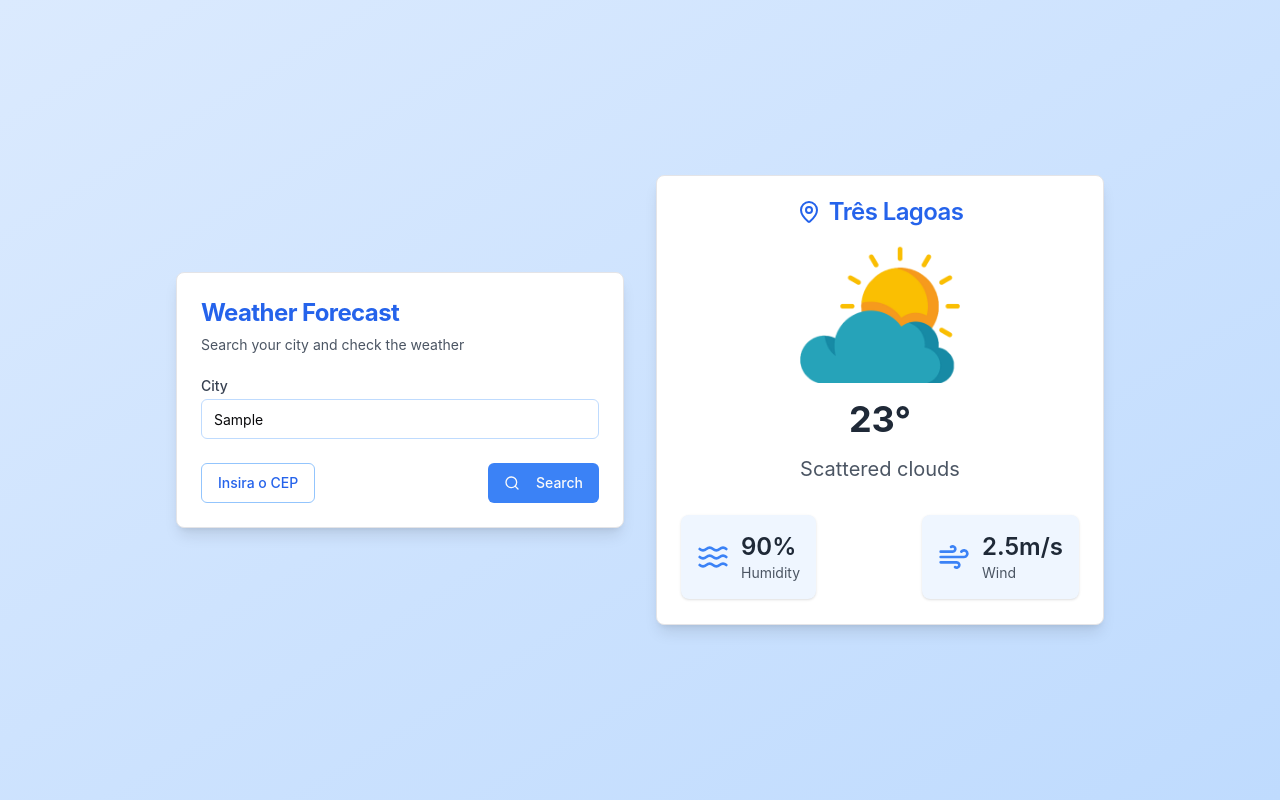
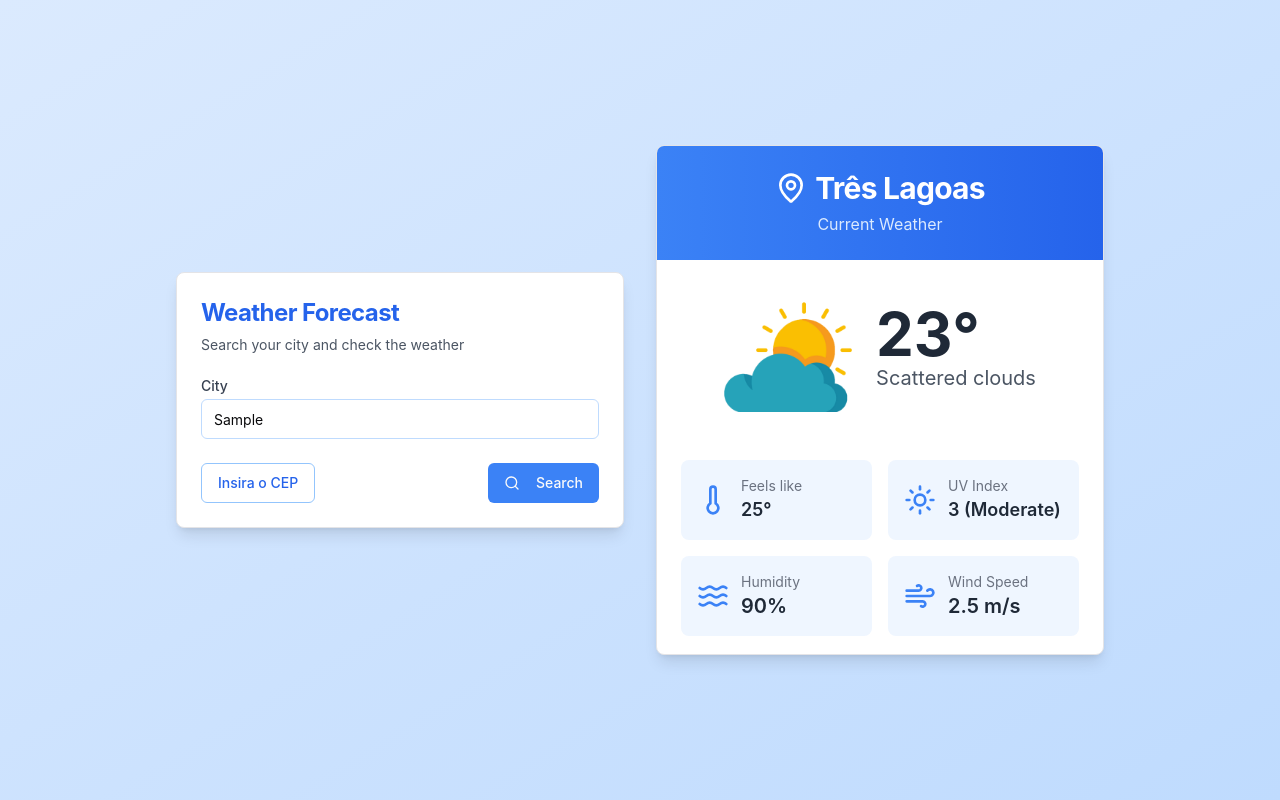
Before and after one commit to Patrick510/Weather_Project, a React (Vite) app: page / in a window 1280 px wide. Both pictures are taken after typing "Sample" into the empty fields and a click on the button "Search". Built offline with nearby package versions, Linux system fonts and the light colour scheme.

Commit message:
add CardWeather component with weather details and animations; update App component layout

```diff
--- /dev/null
+++ b/src/components/cardWeather/index.tsx
@@ -0,0 +1,108 @@
+import { MapPin, Sun, Thermometer, Waves, Wind } from "lucide-react";
+import { Card, CardContent, CardHeader, CardTitle } from "../ui/card";
+import { useEffect, useRef, useState } from "react";
+import notFound from "@/assets/404.png";
+
+import cloud from "@/assets/cloud.png";
+
+export default function CardWeather() {
+  const [showWeatherCard, setShowWeatherCard] = useState(false);
+  const [animationCounter, setAnimationCounter] = useState(0);
+  const weatherCardRef = useRef<HTMLDivElement>(null);
+  const [city, setCity] = useState<string>("Três Lagoas");
+
+  useEffect(() => {
+    if (showWeatherCard && weatherCardRef.current) {
+      const timer = setTimeout(() => {
+        weatherCardRef.current?.classList.remove("hidden");
+        setAnimationCounter(1);
+      }, 50);
+
+      return () => clearTimeout(timer);
+    }
+  }, [showWeatherCard]);
+
+  useEffect(() => {
+    if (animationCounter === 1 && weatherCardRef.current) {
+      const timer = setTimeout(() => {
+        weatherCardRef.current!.style.height = "510px";
+        setAnimationCounter(2);
+      }, 50);
+
+      return () => clearTimeout(timer);
+    }
+  }, [animationCounter]);
+
+  return (
+    <Card
+      ref={weatherCardRef}
+      className={`transition-all duration-500 hidden ease-in-out w-full max-w-md shadow-lg overflow-hidden ${
+        showWeatherCard ? "opacity-100" : "opacity-0 pointer-events-none"
+      }`}
+      style={{ height: "0px" }}
+    >
+      <CardHeader className="bg-gradient-to-r from-blue-500 to-blue-600 text-white p-6">
+        <CardTitle className="text-3xl font-bold flex items-center justify-center gap-2">
+          <MapPin className="h-8 w-8" /> {city}
+        </CardTitle>
+        <p className="text-center text-blue-100 mt-2">Current Weather</p>
+      </CardHeader>
+
+      <CardContent className="p-6">
+        <div className="hidden" id="not-found">
+          <img src={notFound} alt="404" className="mx-auto" />
+          <p className="text-center text-red-500 font-semibold mt-4">
+            Ooops! Invalid Location
+          </p>
+        </div>
+
+        <div id="weather-box" className="flex flex-col items-center gap-6">
+          <div className="flex items-center justify-center w-full">
+            <img src={cloud} alt="preview" id="imagem" className="w-32 h-32" />
+            <div className="ml-6">
+              <p id="temperature" className="text-6xl font-bold text-gray-800">
+                23°
+              </p>
+              <p id="description" className="text-xl text-gray-600">
+                Scattered clouds
+              </p>
+            </div>
+          </div>
+
+          <div className="grid grid-cols-2 gap-4 w-full mt-6">
+            <div className="bg-blue-50 rounded-lg p-4 flex items-center">
+              <Thermometer className="h-8 w-8 text-blue-500 mr-3" />
+              <div>
+                <p className="text-sm text-gray-500">Feels like</p>
+                <p className="text-lg font-semibold text-gray-800">25°</p>
+              </div>
+            </div>
+            <div className="bg-blue-50 rounded-lg p-4 flex items-center">
+              <Sun className="h-8 w-8 text-blue-500 mr-3" />
+              <div>
+                <p className="text-sm text-gray-500">UV Index</p>
+                <p className="text-lg font-semibold text-gray-800">
+                  3 (Moderate)
+                </p>
+              </div>
+            </div>
+            <div className="bg-blue-50 rounded-lg p-4 flex items-center">
+              <Waves className="h-8 w-8 text-blue-500 mr-3" />
+              <div>
+                <p className="text-sm text-gray-500">Humidity</p>
+                <p className="text-xl font-semibold text-gray-800">90%</p>
+              </div>
+            </div>
+            <div className="bg-blue-50 rounded-lg p-4 flex items-center">
+              <Wind className="h-8 w-8 text-blue-500 mr-3" />
+              <div>
+                <p className="text-sm text-gray-500">Wind Speed</p>
+                <p className="text-xl font-semibold text-gray-800">2.5 m/s</p>
+              </div>
+            </div>
+          </div>
+        </div>
+      </CardContent>
+    </Card>
+  );
+}
--- a/src/pages/App.tsx
+++ b/src/pages/App.tsx
@@ -15,7 +15,7 @@ import notFound from "@/assets/404.png";
 import cloud from "@/assets/cloud.png";
 import axios from "axios";
 import { useEffect, useRef, useState } from "react";
-import { MapPin, Search, Waves, Wind } from "lucide-react";
+import { MapPin, Search, Sun, Thermometer, Waves, Wind } from "lucide-react";
 
 const url = "https://viacep.com.br/ws/79630762/json/";
 
@@ -45,7 +45,7 @@ export default function App() {
   useEffect(() => {
     if (animationCounter === 1 && weatherCardRef.current) {
       const timer = setTimeout(() => {
-        weatherCardRef.current!.style.height = "450px";
+        weatherCardRef.current!.style.height = "510px";
         setAnimationCounter(2);
       }, 50);
 
@@ -115,56 +115,72 @@ export default function App() {
         }`}
         style={{ height: "0px" }}
       >
-        <CardHeader style={{ paddingBottom: 0 }}>
-          <CardTitle className="text-center capitalize flex items-center justify-center gap-2 text-blue-600">
-            <MapPin className="h-6 w-6" /> {city}
+        <CardHeader className="bg-gradient-to-r from-blue-500 to-blue-600 text-white p-6">
+          <CardTitle className="text-3xl font-bold flex items-center justify-center gap-2">
+            <MapPin className="h-8 w-8" /> {city}
           </CardTitle>
+          <p className="text-center text-blue-100 mt-2">Current Weather</p>
         </CardHeader>
 
-        <CardContent>
+        <CardContent className="p-6">
           <div className="hidden" id="not-found">
-            <img src={notFound} alt="404" />
-            <p className="text-center text-red-500 font-semibold">
+            <img src={notFound} alt="404" className="mx-auto" />
+            <p className="text-center text-red-500 font-semibold mt-4">
               Ooops! Invalid Location
             </p>
           </div>
 
-          <div id="weather-box" className="flex flex-col items-center gap-4">
-            <img src={cloud} alt="preview" id="imagem" className="w-[40%]" />
-            <p id="temperature" className="text-4xl font-bold text-gray-800">
+          <div id="weather-box" className="flex flex-col items-center gap-6">
+            <div className="flex items-center justify-center w-full">
+              <img
+                src={cloud}
+                alt="preview"
+                id="imagem"
+                className="w-32 h-32"
+              />
+              <div className="ml-6">
+                <p
+                  id="temperature"
+                  className="text-6xl font-bold text-gray-800"
+                >
                   23°
                 </p>
-            <p id="description" className="text-gray-600 text-xl">
+                <p id="description" className="text-xl text-gray-600">
                   Scattered clouds
                 </p>
               </div>
+            </div>
 
-          <div
-            id="weather-details"
-            className="flex justify-between w-full mt-8"
-          >
-            <div
-              id="humidity"
-              className="flex items-center gap-3 p-4 bg-blue-50 rounded-lg shadow"
-            >
-              <Waves className="h-8 w-8 text-blue-500" />
+            <div className="grid grid-cols-2 gap-4 w-full mt-6">
+              <div className="bg-blue-50 rounded-lg p-4 flex items-center">
+                <Thermometer className="h-8 w-8 text-blue-500 mr-3" />
                 <div>
-                <span className="text-2xl font-semibold text-gray-800">
-                  90%
-                </span>
-                <p className="text-sm text-gray-600">Humidity</p>
+                  <p className="text-sm text-gray-500">Feels like</p>
+                  <p className="text-lg font-semibold text-gray-800">25°</p>
                 </div>
               </div>
-            <div
-              id="wind"
-              className="flex items-center gap-3 p-4 bg-blue-50 rounded-lg shadow"
-            >
-              <Wind className="h-8 w-8 text-blue-500" />
+              <div className="bg-blue-50 rounded-lg p-4 flex items-center">
+                <Sun className="h-8 w-8 text-blue-500 mr-3" />
                 <div>
-                <span className="text-2xl font-semibold text-gray-800">
-                  2.5m/s
-                </span>
-                <p className="text-sm text-gray-600">Wind</p>
+                  <p className="text-sm text-gray-500">UV Index</p>
+                  <p className="text-lg font-semibold text-gray-800">
+                    3 (Moderate)
+                  </p>
+                </div>
+              </div>
+              <div className="bg-blue-50 rounded-lg p-4 flex items-center">
+                <Waves className="h-8 w-8 text-blue-500 mr-3" />
+                <div>
+                  <p className="text-sm text-gray-500">Humidity</p>
+                  <p className="text-xl font-semibold text-gray-800">90%</p>
+                </div>
+              </div>
+              <div className="bg-blue-50 rounded-lg p-4 flex items-center">
+                <Wind className="h-8 w-8 text-blue-500 mr-3" />
+                <div>
+                  <p className="text-sm text-gray-500">Wind Speed</p>
+                  <p className="text-xl font-semibold text-gray-800">2.5 m/s</p>
+                </div>
               </div>
             </div>
           </div>
```
Also changed, not shown: src/components/dialogCep/index.tsx (renamed from src/components/dialogcep/index.tsx), src/components/nav/index.tsx (deleted). Lines whose indentation alone changed are shown as unchanged.
